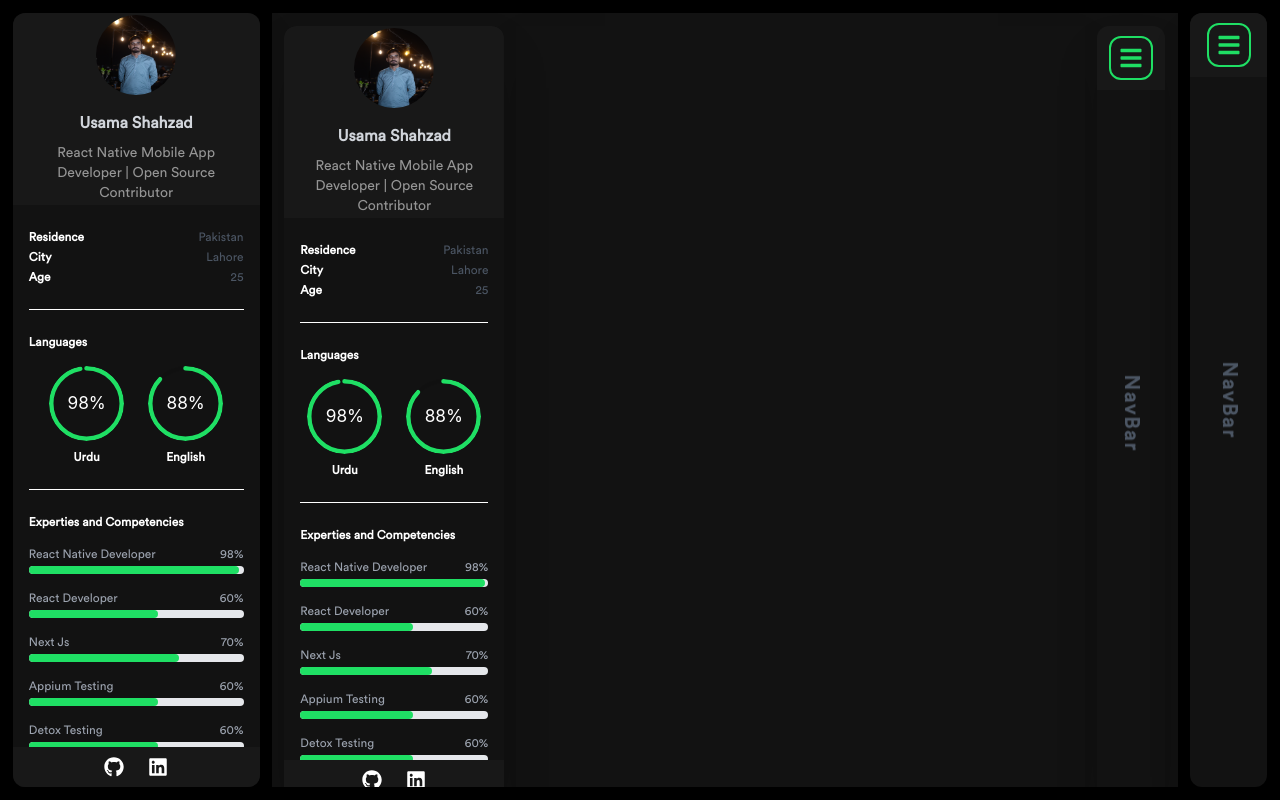
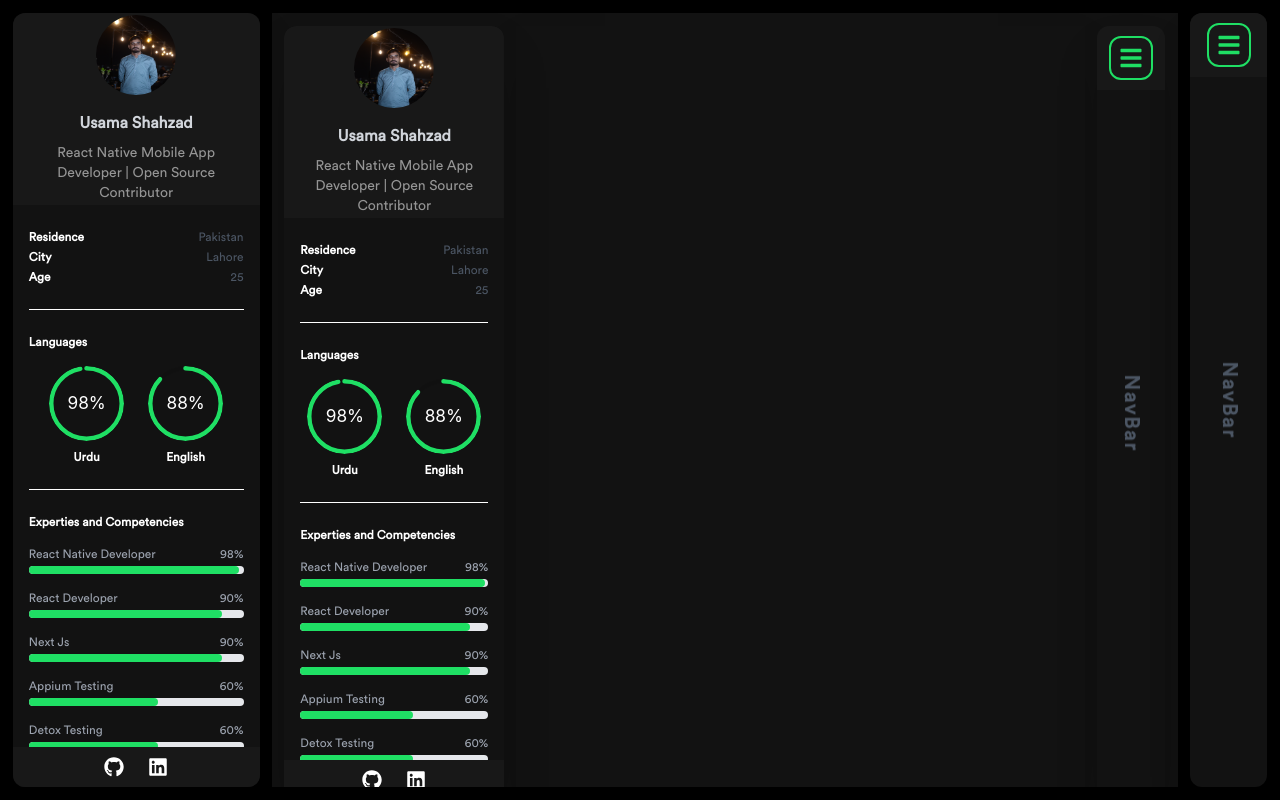
Before and after one commit to Usama12167/Portfolio, a Next.js app: page /layout in a window 1280 px wide. Built offline with nearby package versions, Linux system fonts and the light colour scheme.

Commit message:
update skills

```diff
--- a/constants/constants.js
+++ b/constants/constants.js
@@ -15,11 +15,11 @@ export const SKILLS = [
   },
   {
     title: "React Developer",
-    level: "60%",
+    level: "90%",
   },
   {
     title: "Next Js",
-    level: "70%",
+    level: "90%",
   },
   {
     title: "Appium Testing",
```
